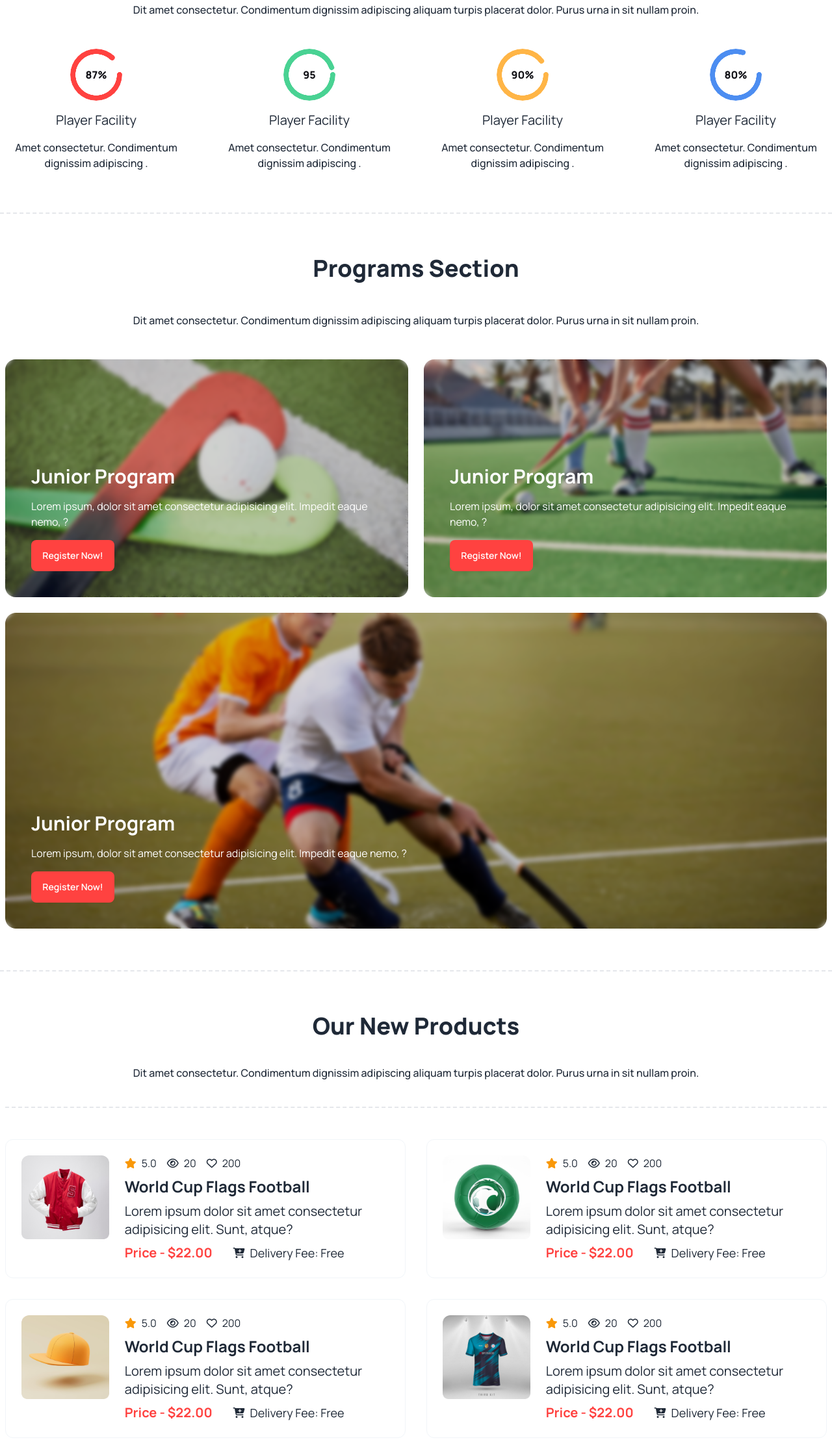
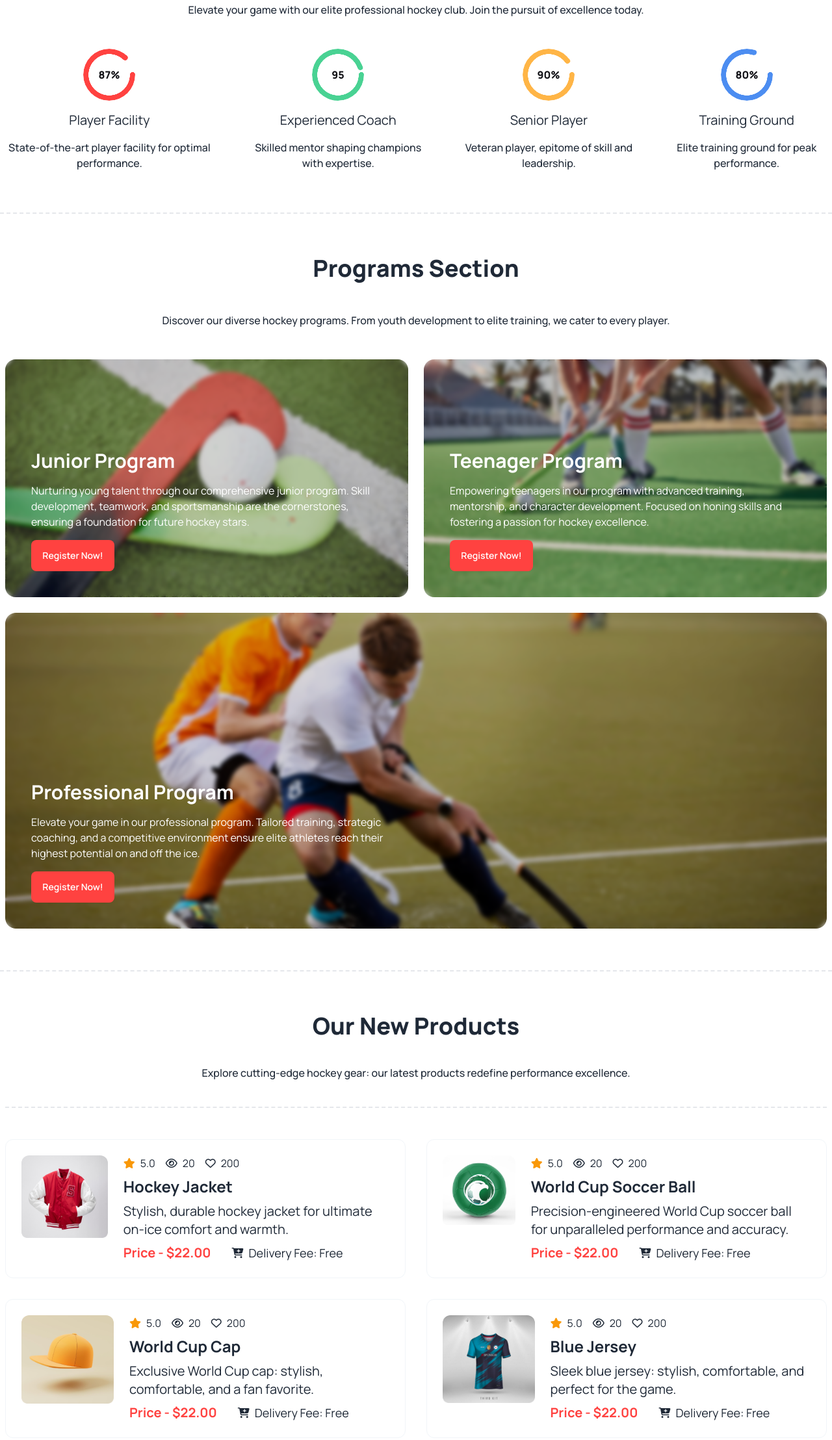
Before and after one commit to shahinkhalasi/hockey-website, a plain HTML site: page index.html in a window 1280 px wide. Shown: the part 975-3191 px from the top of the page at 65% size. Drawn offline with nearby package versions, Linux system fonts and the light colour scheme.

Commit message:
replaced dummy text

```diff
--- a/index.html
+++ b/index.html
@@ -187,9 +187,8 @@
         <!-- professional hockeys club starts here -->
         <section class="py-16 px-2 flex flex-col gap-12 border-t-2 border-dashed">
             <h2 class="black-heading text-4xl font-extrabold text-center">Professional Hockeys Club</h2>
-            <p class="gray-paragraph font-medium text-center">Dit amet consectetur. Condimentum dignissim adipiscing
-                aliquam turpis placerat dolor. Purus urna in sit
-                nullam proin. </p>
+            <p class="gray-paragraph font-medium text-center">Elevate your game with our elite professional hockey club.
+                Join the pursuit of excellence today.</p>
 
             <!-- progress bar within professional hockeys -->
             <div class="flex flex-col lg:flex-row gap-12 items-center justify-center">
@@ -199,35 +198,34 @@
                             class="text-[#131318] font-black -rotate-90">87%</span>
                     </div>
                     <h5 class="black-heading text-xl text-center">Player Facility</h5>
-                    <p class="gray-paragraph font-medium text-center">Amet consectetur. Condimentum dignissim adipiscing
-                        .</p>
+                    <p class="gray-paragraph font-medium text-center">State-of-the-art player facility for optimal
+                        performance.</p>
                 </div>
                 <!-- progress 2 -->
                 <div class="flex flex-col items-center justify-center gap-4">
                     <div class="radial-progress text-[#49D293] rotate-90" style="--value:95;" role="progressbar"><span
                             class="text-[#131318] font-black -rotate-90">95</span>
                     </div>
-                    <h5 class="black-heading text-xl text-center">Player Facility</h5>
-                    <p class="gray-paragraph font-medium text-center">Amet consectetur. Condimentum dignissim adipiscing
-                        .</p>
+                    <h5 class="black-heading text-xl text-center">Experienced Coach</h5>
+                    <p class="gray-paragraph font-medium text-center">Skilled mentor shaping champions with expertise.
+                    </p>
                 </div>
                 <!-- progress 3 -->
                 <div class="flex flex-col items-center justify-center gap-4">
                     <div class="radial-progress text-[#FFB546] rotate-90" style="--value:90;" role="progressbar"><span
                             class="text-[#131318] font-black -rotate-90">90%</span>
                     </div>
-                    <h5 class="black-heading text-xl text-center">Player Facility</h5>
-                    <p class="gray-paragraph font-medium text-center">Amet consectetur. Condimentum dignissim adipiscing
-                        .</p>
+                    <h5 class="black-heading text-xl text-center">Senior Player</h5>
+                    <p class="gray-paragraph font-medium text-center">Veteran player, epitome of skill and leadership.
+                    </p>
                 </div>
                 <!-- progress 4 -->
                 <div class="flex flex-col items-center justify-center gap-4">
                     <div class="radial-progress text-[#4C8DF1] rotate-90" style="--value:80;" role="progressbar"><span
                             class="text-[#131318] font-black -rotate-90">80%</span>
                     </div>
-                    <h5 class="black-heading text-xl text-center">Player Facility</h5>
-                    <p class="gray-paragraph font-medium text-center">Amet consectetur. Condimentum dignissim adipiscing
-                        .</p>
+                    <h5 class="black-heading text-xl text-center">Training Ground</h5>
+                    <p class="gray-paragraph font-medium text-center">Elite training ground for peak performance.</p>
                 </div>
             </div>
 
@@ -236,9 +234,8 @@
         <!-- program section -->
         <section class="py-16 px-2 flex flex-col gap-12 border-t-2 border-dashed ">
             <h2 class="black-heading text-4xl font-extrabold text-center">Programs Section</h2>
-            <p class="gray-paragraph font-medium text-center">Dit amet consectetur. Condimentum dignissim adipiscing
-                aliquam turpis placerat dolor. Purus urna in sit
-                nullam proin. </p>
+            <p class="gray-paragraph font-medium text-center">Discover our diverse hockey programs. From youth
+                development to elite training, we cater to every player. </p>
 
             <!-- cards within program section -->
 
@@ -252,7 +249,8 @@
                     <div
                         class="absolute w-full p-10 flex flex-col gap-4 justify-end rounded-2xl h-full bg-[#00000026] backdrop-blur-[3px] ">
                         <h3 class="text-3xl font-bold">Junior Program</h3>
-                        <p>Lorem ipsum, dolor sit amet consectetur adipisicing elit. Impedit eaque nemo, ?</p>
+                        <p>Nurturing young talent through our comprehensive junior program. Skill development, teamwork,
+                            and sportsmanship are the cornerstones, ensuring a foundation for future hockey stars.</p>
                         <button class="btn bg-common-color text-white border-none w-32">Register Now!</button>
                     </div>
                 </div>
@@ -263,8 +261,9 @@
                     <img class="w-full" src="./images/3.png" alt="">
                     <div
                         class="absolute w-full p-10 flex flex-col gap-4 justify-end rounded-2xl h-full bg-[#00000026] backdrop-blur-[3px] ">
-                        <h3 class="text-3xl font-bold">Junior Program</h3>
-                        <p>Lorem ipsum, dolor sit amet consectetur adipisicing elit. Impedit eaque nemo, ?</p>
+                        <h3 class="text-3xl font-bold">Teenager Program</h3>
+                        <p>Empowering teenagers in our program with advanced training, mentorship, and character
+                            development. Focused on honing skills and fostering a passion for hockey excellence.</p>
                         <button class="btn bg-common-color text-white border-none w-32">Register Now!</button>
                     </div>
                 </div>
@@ -275,8 +274,12 @@
                     <img class="w-full" src="./images/4.png" alt="">
                     <div
                         class="absolute w-full p-10 flex flex-col gap-4 justify-end rounded-2xl h-full bg-[#00000026] backdrop-blur-[3px] ">
-                        <h3 class="text-3xl font-bold">Junior Program</h3>
-                        <p>Lorem ipsum, dolor sit amet consectetur adipisicing elit. Impedit eaque nemo, ?</p>
+                        <h3 class="text-3xl font-bold">Professional Program</h3>
+                        <p>Elevate your game in our professional program. Tailored training, strategic<br> coaching, and
+                            a
+                            competitive environment ensure elite athletes reach their<br> highest potential on and off
+                            the
+                            ice.</p>
                         <button class="btn bg-common-color text-white border-none w-32">Register Now!</button>
                     </div>
                 </div>
@@ -286,9 +289,8 @@
 
         <section class="py-16 px-2 flex flex-col gap-10 border-t-2 border-b-2 border-dashed">
             <h2 class="black-heading text-4xl font-extrabold text-center">Our New Products</h2>
-            <p class="gray-paragraph font-medium text-center">Dit amet consectetur. Condimentum dignissim adipiscing
-                aliquam turpis placerat dolor. Purus urna in sit
-                nullam proin. </p>
+            <p class="gray-paragraph font-medium text-center">Explore cutting-edge hockey gear: our latest products
+                redefine performance excellence. </p>
 
             <!-- product cards -->
             <div class="grid grid-cols-1 lg:grid-cols-2 gap-8 pt-12 border-t-2 border-dashed">
@@ -321,8 +323,8 @@
                             </div>
                         </div>
 
-                        <h3 class="font-bold text-2xl">World Cup Flags Football</h3>
-                        <p class="text-xl">Lorem ipsum dolor sit amet consectetur adipisicing elit. Sunt, atque?</p>
+                        <h3 class="font-bold text-2xl">Hockey Jacket</h3>
+                        <p class="text-xl">Stylish, durable hockey jacket for ultimate on-ice comfort and warmth.</p>
 
                         <div class="flex gap-8">
                             <h3 class="font-bold text-[#FF4240] text-xl">Price - $22.00</h3>
@@ -363,8 +365,9 @@
                             </div>
                         </div>
 
-                        <h3 class="font-bold text-2xl">World Cup Flags Football</h3>
-                        <p class="text-xl">Lorem ipsum dolor sit amet consectetur adipisicing elit. Sunt, atque?</p>
+                        <h3 class="font-bold text-2xl">World Cup Soccer Ball</h3>
+                        <p class="text-xl">Precision-engineered World Cup soccer ball for unparalleled performance and
+                            accuracy.</p>
 
                         <div class="flex gap-8">
                             <h3 class="font-bold text-[#FF4240] text-xl">Price - $22.00</h3>
@@ -405,8 +408,8 @@
                             </div>
                         </div>
 
-                        <h3 class="font-bold text-2xl">World Cup Flags Football</h3>
-                        <p class="text-xl">Lorem ipsum dolor sit amet consectetur adipisicing elit. Sunt, atque?</p>
+                        <h3 class="font-bold text-2xl">World Cup Cap</h3>
+                        <p class="text-xl">Exclusive World Cup cap: stylish, comfortable, and a fan favorite.</p>
 
                         <div class="flex gap-8">
                             <h3 class="font-bold text-[#FF4240] text-xl">Price - $22.00</h3>
@@ -447,8 +450,8 @@
                             </div>
                         </div>
 
-                        <h3 class="font-bold text-2xl">World Cup Flags Football</h3>
-                        <p class="text-xl">Lorem ipsum dolor sit amet consectetur adipisicing elit. Sunt, atque?</p>
+                        <h3 class="font-bold text-2xl">Blue Jersey</h3>
+                        <p class="text-xl">Sleek blue jersey: stylish, comfortable, and perfect for the game.</p>
 
                         <div class="flex gap-8">
                             <h3 class="font-bold text-[#FF4240] text-xl">Price - $22.00</h3>
@@ -489,8 +492,9 @@
                             </div>
                         </div>
 
-                        <h3 class="font-bold text-2xl">World Cup Flags Football</h3>
-                        <p class="text-xl">Lorem ipsum dolor sit amet consectetur adipisicing elit. Sunt, atque?</p>
+                        <h3 class="font-bold text-2xl">Hockey Helmet</h3>
+                        <p class="text-xl">Protective hockey helmet for safety, comfort, and optimal performance on ice.
+                        </p>
 
                         <div class="flex gap-8">
                             <h3 class="font-bold text-[#FF4240] text-xl">Price - $22.00</h3>
@@ -531,8 +535,9 @@
                             </div>
                         </div>
 
-                        <h3 class="font-bold text-2xl">World Cup Flags Football</h3>
-                        <p class="text-xl">Lorem ipsum dolor sit amet consectetur adipisicing elit. Sunt, atque?</p>
+                        <h3 class="font-bold text-2xl">Special Edition Football</h3>
+                        <p class="text-xl">Collectors' dream: special edition football, blending style and superior
+                            performance.</p>
 
                         <div class="flex gap-8">
                             <h3 class="font-bold text-[#FF4240] text-xl">Price - $22.00</h3>
@@ -553,9 +558,8 @@
 
         <section class="py-16 px-2 flex flex-col gap-10">
             <h2 class="black-heading text-4xl font-extrabold text-center">Clients Question</h2>
-            <p class="gray-paragraph font-medium text-center">Dit amet consectetur. Condimentum dignissim adipiscing
-                aliquam turpis placerat dolor. Purus urna in sit
-                nullam proin. </p>
+            <p class="gray-paragraph font-medium text-center">Have a question? Our dedicated team is ready to assist and
+                provide insightful<br> solutions to meet our clients' needs.</p>
             <!-- faq -->
             <div class="hero border rounded-2xl border-[rgba(19, 19, 24, 0.10)]">
                 <div class="flex flex-col gap-12 lg:flex-row p-6">
@@ -763,7 +767,7 @@
             </aside>
             <div class="w-full lg:w-3/5 flex flex-wrap justify-center">
                 <nav class="w-1/2 lg:w-1/3 flex flex-col gap-2 items-center">
-                    <header class=" text-white text-3xl font-bold">Company</header>
+                    <header class=" text-white text-xl font-bold">Company</header>
                     <a class="link link-hover text-footer-text">About Us</a>
                     <a class="link link-hover text-footer-text">Leadership</a>
                     <a class="link link-hover text-footer-text">Careers</a>
@@ -771,14 +775,14 @@
                     <a class="link link-hover text-footer-text">Legal Notice</a>
                 </nav>
                 <nav class="w-1/2 lg:w-1/3 flex flex-col gap-2 items-center">
-                    <header class=" text-white text-3xl font-bold">Support</header>
+                    <header class=" text-white text-xl font-bold">Support</header>
                     <a class="link link-hover text-footer-text">Help Center</a>
                     <a class="link link-hover text-footer-text">FAQ</a>
                     <a class="link link-hover text-footer-text">Ticket Support</a>
                     <a class="link link-hover text-footer-text">Contact Us</a>
                 </nav>
-                <nav class="w-1/2 lg:w-1/3  flex flex-col gap-2 mt-8 items-center">
-                    <header class=" text-white text-3xl font-bold">Services</header>
+                <nav class="w-1/2 lg:w-1/3  flex flex-col gap-2 mt-8 lg:mt-0 items-center">
+                    <header class=" text-white text-xl font-bold">Services</header>
                     <a class="link link-hover text-footer-text">Academy</a>
                     <a class="link link-hover text-footer-text">Group Lesson</a>
                     <a class="link link-hover text-footer-text">Private Lesson</a>
```
